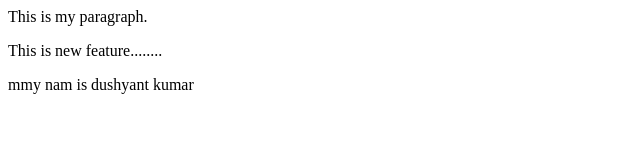
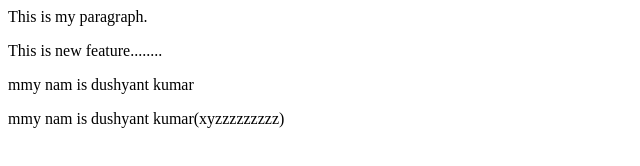
Before and after one commit to Dushyant8810kr/My-New_repo, a plain HTML site: page index.html in a window 1280 px wide. Shown: the whole page, without its empty margins (0-640 px from the left). Drawn offline with Linux system fonts and the light colour scheme.

Commit message:
Extra thing to add

```diff
--- a/index.html
+++ b/index.html
@@ -1,3 +1,4 @@
 <p>This is my paragraph.</p>
 <p>This is new feature........</p>
 <p>mmy nam is dushyant kumar</p>
+<p>mmy nam is dushyant kumar(xyzzzzzzzzz)</p>
```
